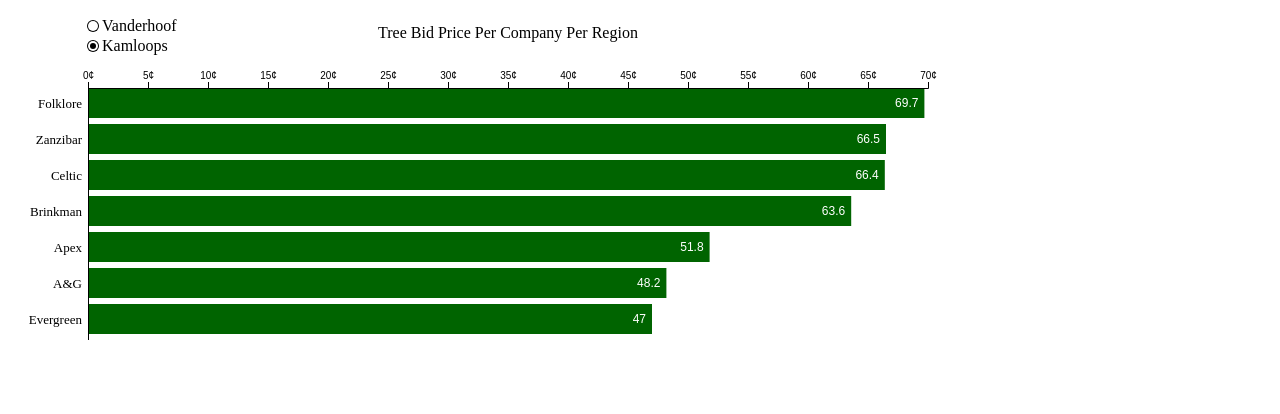
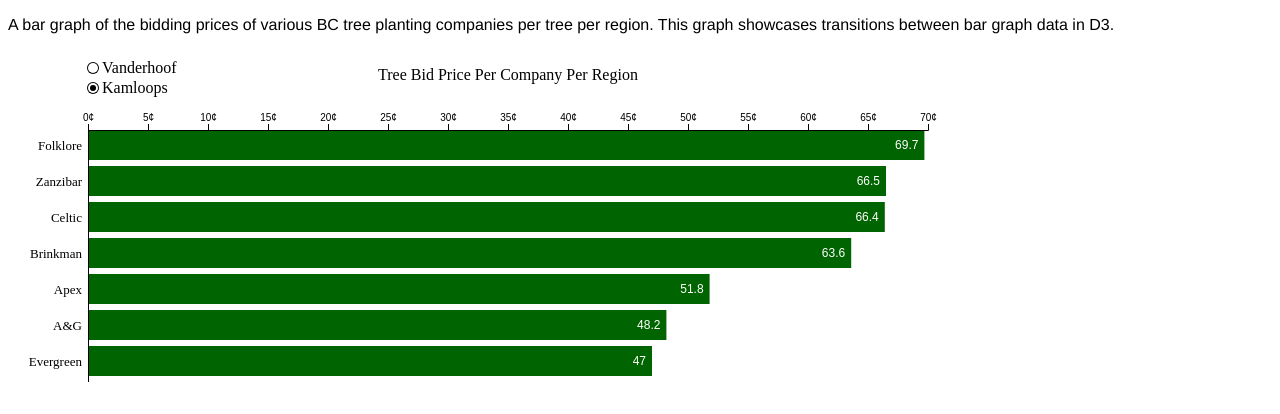
Before and after one commit to ColbyParsons/d3_bar_graph_transitions, a plain HTML site: page index.html in a window 1280 px wide. Drawn offline with nearby package versions, Linux system fonts and the light colour scheme.

Commit message:
Update index.html

```diff
--- a/index.html
+++ b/index.html
@@ -8,6 +8,8 @@
     </style>
 </head>
 <body>
+
+<p style="font-family: helvetica;">A bar graph of the bidding prices of various BC tree planting companies per tree per region. This graph showcases transitions between bar graph data in D3.</p>
 <script src="https://d3js.org/d3.v5.min.js"></script>
 <script>
 
```
